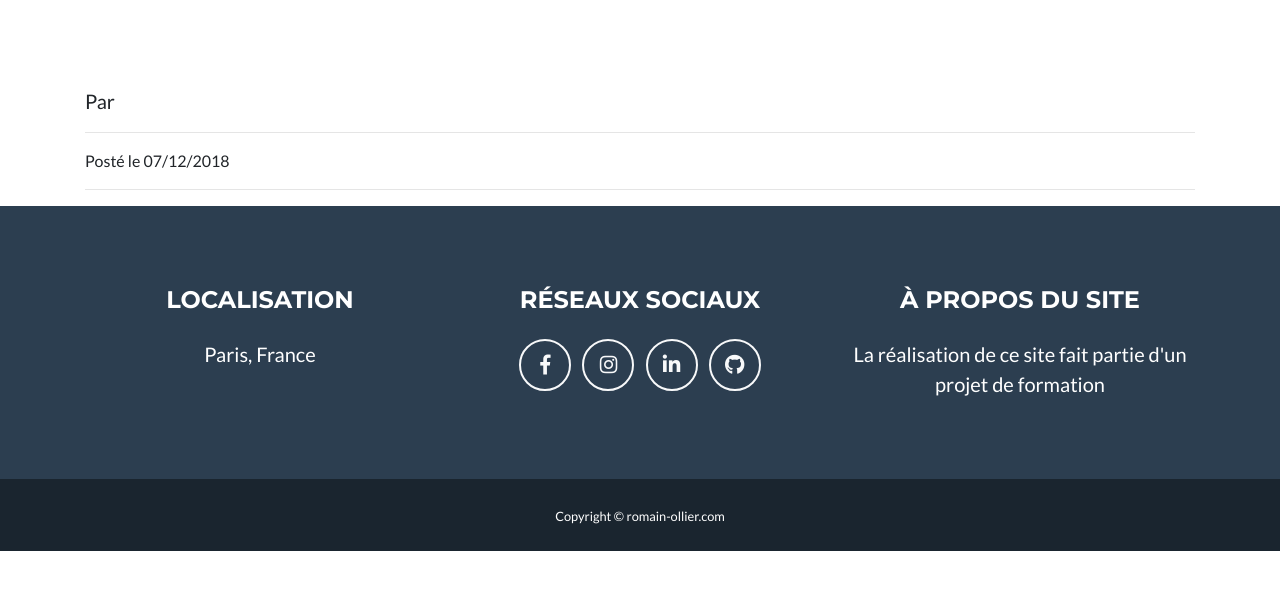
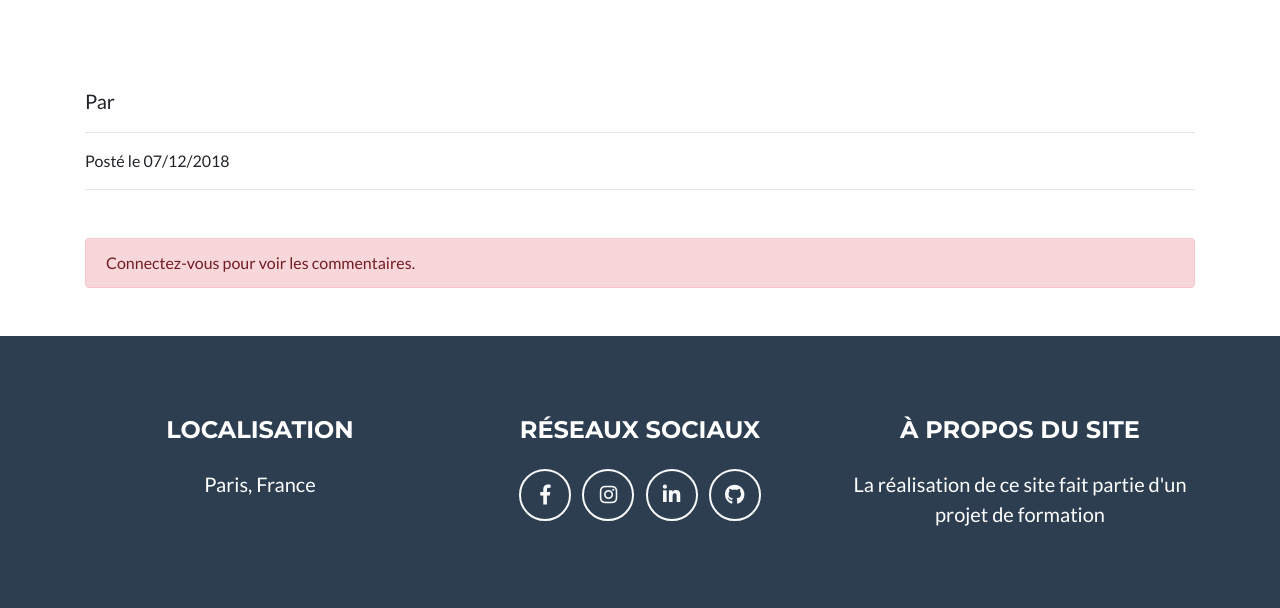
Before and after one commit to RomainDW/Blog-PHP, a PHP site: template views/front/post/index.html.twig in a window 1280 px wide. Shown: the part 106-714 px from the top of the page. Run offline with PHP 8.4, Linux system fonts and the light colour scheme; the template is opened without the code that fills it, so the values that code supplies are empty; some libraries are stand-ins or nearby versions.

Commit message:
:heavy_plus_sign: [Comments] : adding notification if not connected

```diff
--- a/views/front/post/_partials/comments.html.twig
+++ b/views/front/post/_partials/comments.html.twig
@@ -18,7 +18,6 @@
             </form>
         </div>
     </div>
-{% endif %}
 
     {% if comments != null %}
         {% for comment in comments %}
@@ -31,3 +30,10 @@
             </div>
         {% endfor %}
     {% endif %}
+
+{% else %}
+    <div class="alert alert-danger mt-5 mb-5" role="alert">
+        Connectez-vous pour voir les commentaires.
+    </div>
+
+{% endif %}
```
Lines whose indentation alone changed are shown as unchanged.
